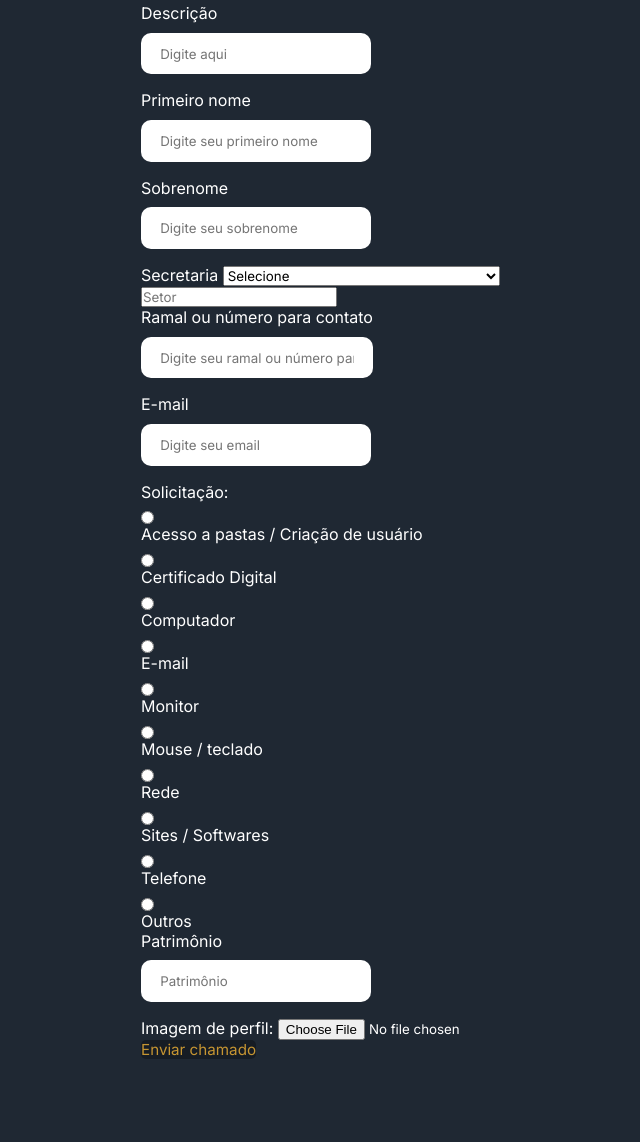
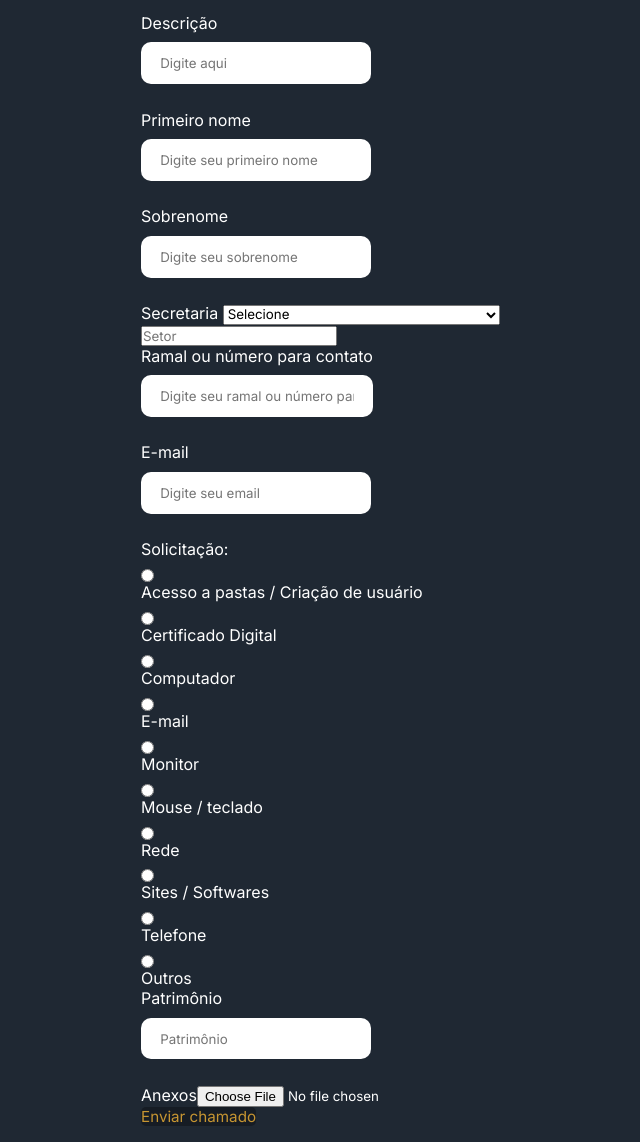
Before and after one commit to boidacarapreta/formulario-responsivo, a plain HTML site: page index..html in a window 1280 px wide. Shown: the part 339-1481 px from the top of the page, without its empty margins (275-915 px from the left). Before the commit the page ends 1414 px from the top, so only its background shows below. Drawn offline with Linux system fonts and the light colour scheme.

Commit message:
atualização 06

```diff
--- a/index..html
+++ b/index..html
@@ -117,7 +117,7 @@
                     </div>
                     <div class="campo">
                     <form action="processa_imagem_perfil.php" method="post" enctype="multipart/form-data">
-                    <label>Imagem de perfil: <input type="file" name="image"></label>
+                    <label>Anexos<input type="file" name="image"></label>
                     <div class="continue-button"><button><a href="#">Enviar chamado</a></button></div>
 
 
--- a/style.css
+++ b/style.css
@@ -80,7 +80,7 @@ body {
 .input-box {
     display: flex;
     flex-direction: column;
-    margin-bottom: 0.4rem;
+    margin-bottom: 1rem;
     background-color: #1f2833;
 }
 
@@ -104,6 +104,7 @@ body {
     font-size: 1rem;
     font-weight: 400;
     color: #fff;
+    border-radius: 15px;
 }
 
 .solicitacao-input {
```
